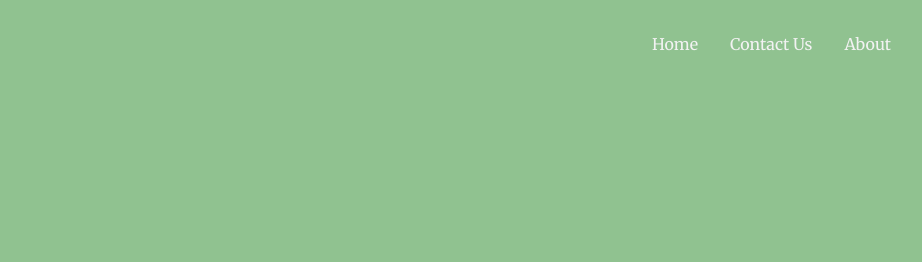
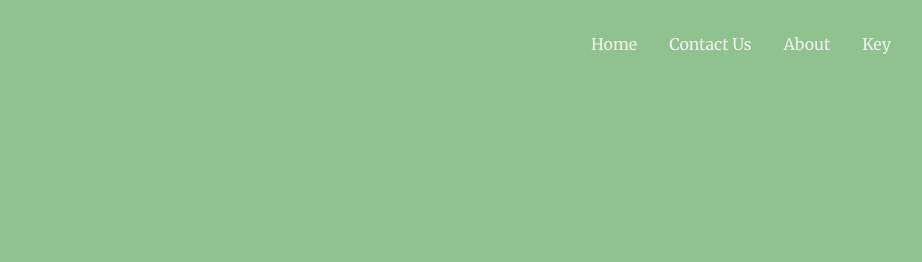
Before and after one commit to limejack/StreamMon, a plain HTML site: page data.html in a window 1280 px wide. Shown: the top 262 px of the page, without its empty margins (353-1275 px from the left). Drawn offline with Linux system fonts and the light colour scheme.

Commit message:
Update data.html

```diff
--- a/data.html
+++ b/data.html
@@ -12,6 +12,7 @@
     <div id="landing">
         <!-- <img id="hero_image" src="wp7287456.jpg"> -->
         <div id=nav-bar>
+            <a href=="/key">Key</a>
             <a href="/about">About</a>
             <a href="/contact">Contact Us</a>
             <a href="https://www.stream-data.tech/">Home</a>
```
